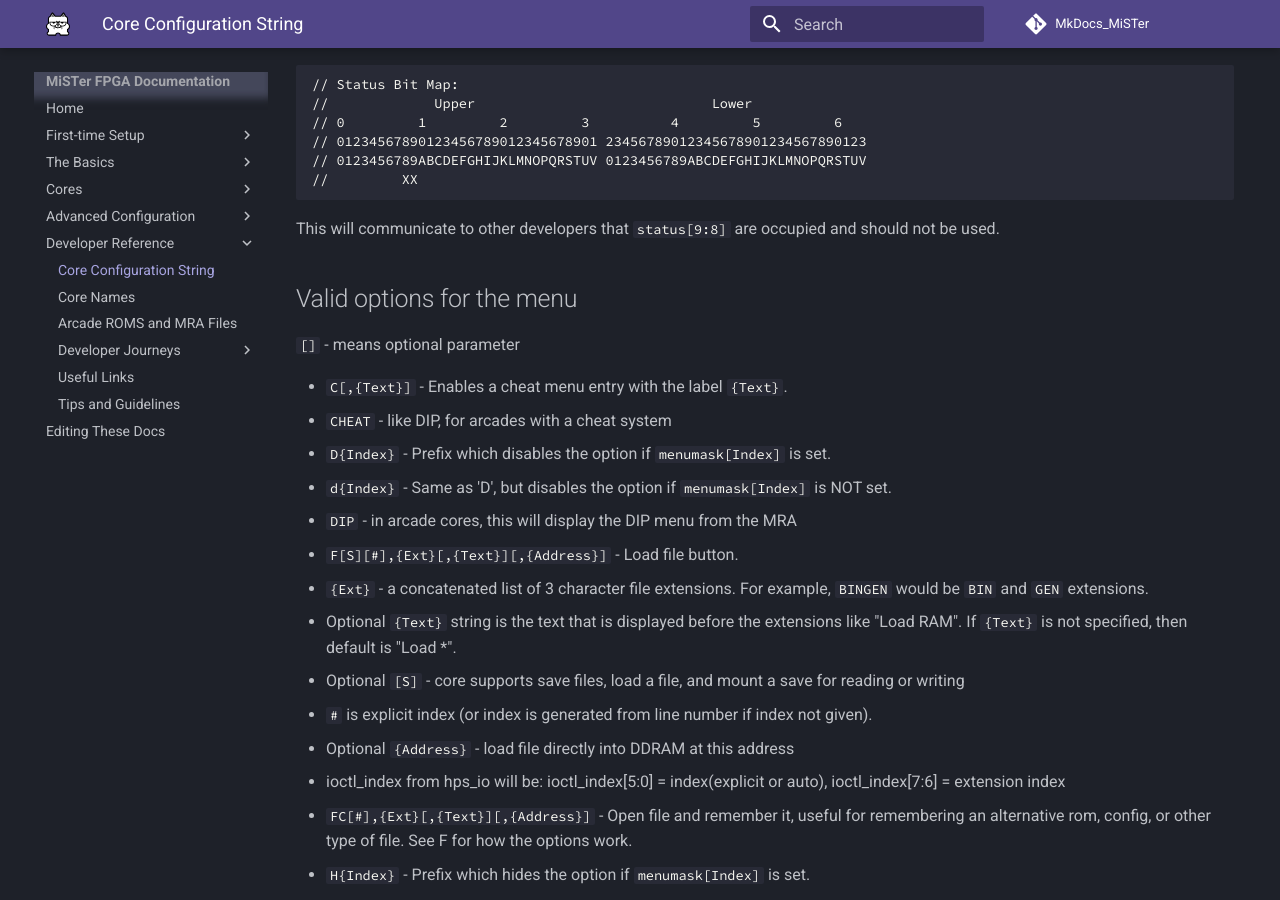
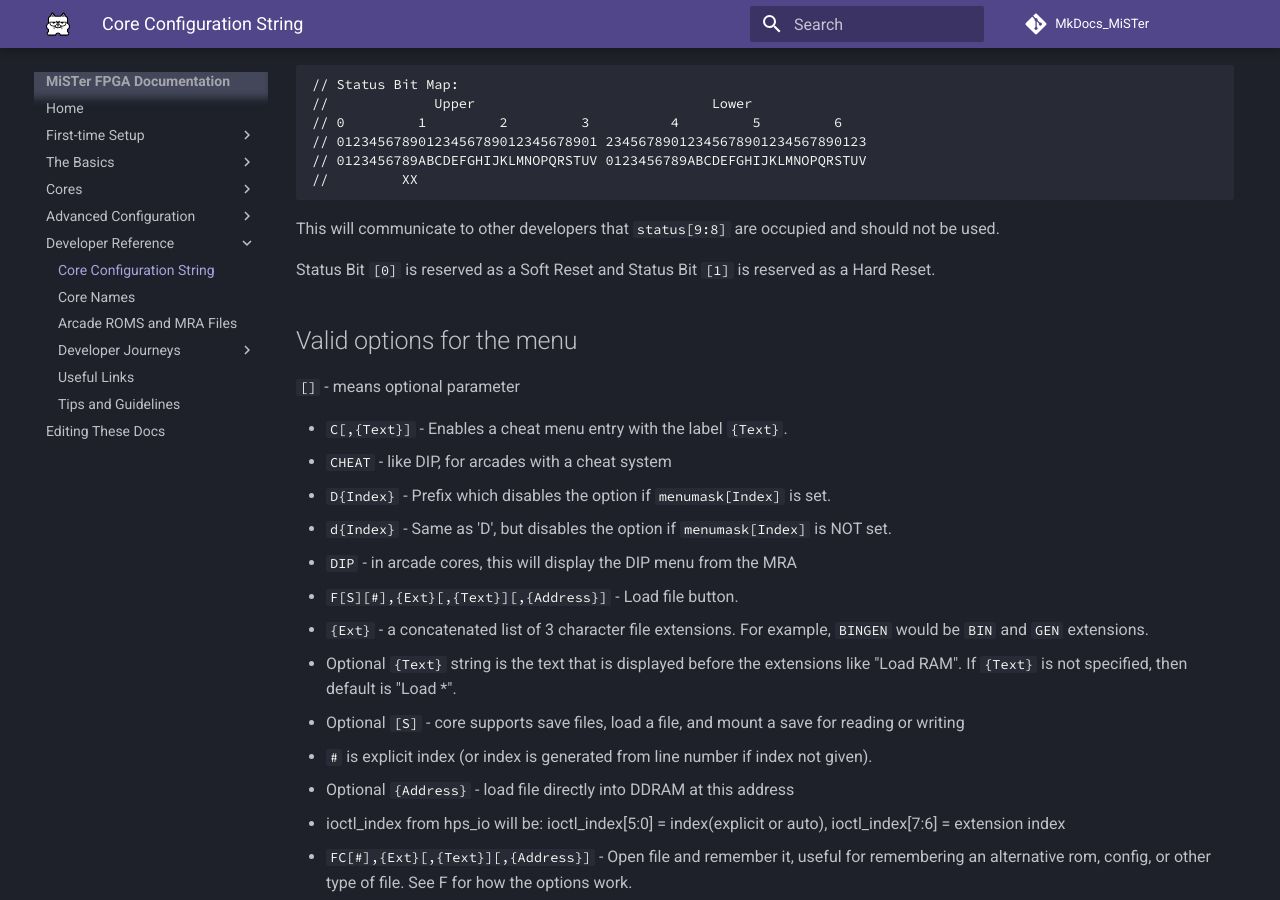
Before and after one commit to MiSTer-devel/MkDocs_MiSTer, an MkDocs documentation site: the page built from docs/developer/conf_str.md, in a window 1280 px wide and 900 px high, scrolled down 837 px. Built offline with MkDocs 1.6.1 and Material for MkDocs 9.7.7, drawn with Linux system fonts in a browser that asks for light colours; comment, search, counter and statistics services are not loaded.

Commit message:
Add hard and soft reset caveat to conf_str doc

````diff
--- a/docs/developer/conf_str.md
+++ b/docs/developer/conf_str.md
@@ -38,6 +38,8 @@ If you add a status bit option like `O89` to the core configuration string, this
 ```
 
 This will communicate to other developers that `status[9:8]` are occupied and should not be used.
+
+Status Bit `[0]` is reserved as a Soft Reset and Status Bit `[1]` is reserved as a Hard Reset.
 
 ## Valid options for the menu
 
````
